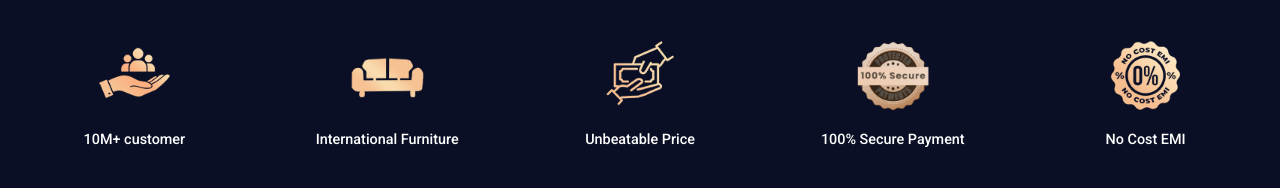
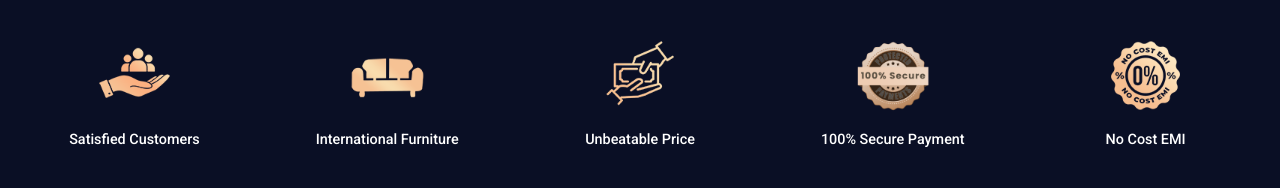
Before and after one commit to AdilSiddiquiHQ/Bhola-sofa, a React (Vite) app: page / in a window 1280 px wide. Shown: the part 1000-1188 px from the top of the page. Built offline with nearby package versions, Linux system fonts and the light colour scheme; no server answers; the database is empty; a web font is replaced by a local one.

Commit message:
update: change 10M+ customer to Satisfied Customers

```diff
--- a/src/pages/Home.jsx
+++ b/src/pages/Home.jsx
@@ -218,8 +218,8 @@ const Home = () => {
       <section className="features-strip">
         <div className="container features-container">
           <div className="feature-item">
-            <img src="/feature-2.png" alt="10M+ customer" className="feature-img-icon" />
-            <span>10M+ customer</span>
+            <img src="/feature-2.png" alt="Satisfied Customers" className="feature-img-icon" />
+            <span>Satisfied Customers</span>
           </div>
           <div className="feature-item">
             <img src="/feature-international.png" alt="International Furniture" className="feature-img-icon" />
```
